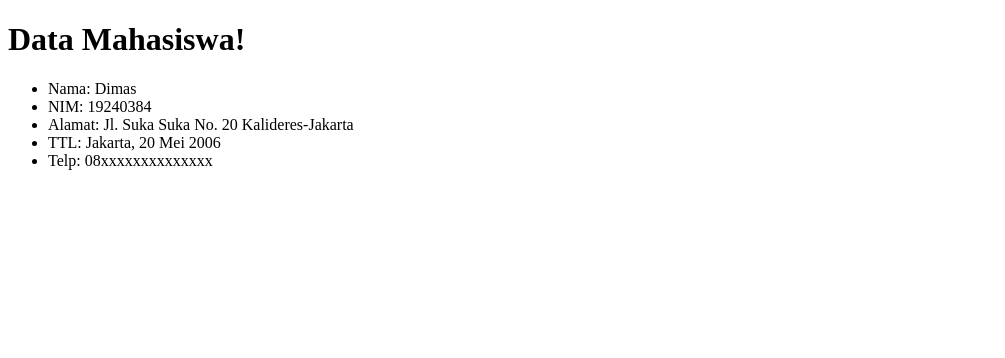
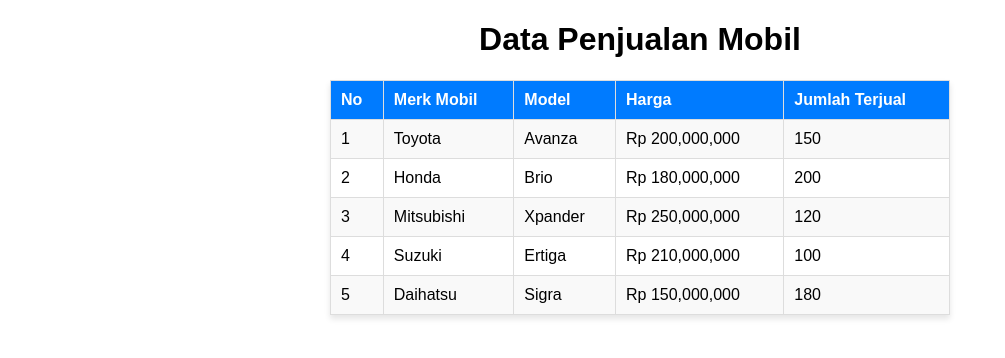
Before and after one commit to DimasVSuper/web-programming-1-semester2, a PHP site: page / in a window 1280 px wide. Shown: the top 358 px of the page, without its empty margins (0-1005 px from the left). Run offline with PHP 8.4, Linux system fonts and the light colour scheme.

Commit message:
Pembelajaran

```diff
--- a/webpro_03/index.php
+++ b/webpro_03/index.php
@@ -8,15 +8,109 @@
     <meta charset="UTF-8">
     <meta name="viewport" content="width=device-width, initial-scale=1.0">
     <title>Tugas 02</title>
+    <style>
+        body {
+            font-family: Arial, sans-serif;
+            margin: 20px;
+        }
+        h1 {
+            text-align: center;
+        }
+        table {
+            width: 50%;
+            margin: 20px auto;
+            border-collapse: collapse;
+            box-shadow: 0 4px 6px rgba(0, 0, 0, 0.1);
+        }
+        th, td {
+            border: 1px solid #ddd;
+            padding: 10px;
+            text-align: left;
+        }
+        th {
+            background-color: #007bff;
+            color: white;
+        }
+        tr:nth-child(even) {
+            background-color: #f9f9f9;
+        }
+        tr:hover {
+            background-color: #f1f1f1;
+        }
+    </style>
 </head>
 <body>
-    <h1>Data Mahasiswa!</h1>
-    <ul>
-        <li>Nama: <?php echo $datadimas['name']; ?></li>
-        <li>NIM: <?php echo $datadimas['NIM']; ?></li>
-        <li>Alamat: <?php echo $datadimas['Alamat']; ?></li>
-        <li>TTL: <?php echo $datadimas['TTL']; ?></li>
-        <li>Telp: <?php echo $datadimas['Telp']; ?></li>
-    </ul>
+    <!-- <h1>Data Mahasiswa</h1>
+    <table>
+        <tr>
+            <th>Field</th>
+            <th>Data</th>
+        </tr>
+        <tr>
+            <td>Nama</td>
+            <td><?php echo $datadimas['name']; ?></td>
+        </tr>
+        <tr>
+            <td>NIM</td>
+            <td><?php echo $datadimas['NIM']; ?></td>
+        </tr>
+        <tr>
+            <td>Alamat</td>
+            <td><?php echo $datadimas['Alamat']; ?></td>
+        </tr>
+        <tr>
+            <td>TTL</td>
+            <td><?php echo $datadimas['TTL']; ?></td>
+        </tr>
+        <tr>
+            <td>Telp</td>
+            <td><?php echo $datadimas['Telp']; ?></td>
+        </tr>
+    </table> -->
+    <h1>Data Penjualan Mobil</h1>
+    <table>
+        <tr>
+            <th>No</th>
+            <th>Merk Mobil</th>
+            <th>Model</th>
+            <th>Harga</th>
+            <th>Jumlah Terjual</th>
+        </tr>
+        <tr>
+            <td>1</td>
+            <td>Toyota</td>
+            <td>Avanza</td>
+            <td>Rp 200,000,000</td>
+            <td>150</td>
+        </tr>
+        <tr>
+            <td>2</td>
+            <td>Honda</td>
+            <td>Brio</td>
+            <td>Rp 180,000,000</td>
+            <td>200</td>
+        </tr>
+        <tr>
+            <td>3</td>
+            <td>Mitsubishi</td>
+            <td>Xpander</td>
+            <td>Rp 250,000,000</td>
+            <td>120</td>
+        </tr>
+        <tr>
+            <td>4</td>
+            <td>Suzuki</td>
+            <td>Ertiga</td>
+            <td>Rp 210,000,000</td>
+            <td>100</td>
+        </tr>
+        <tr>
+            <td>5</td>
+            <td>Daihatsu</td>
+            <td>Sigra</td>
+            <td>Rp 150,000,000</td>
+            <td>180</td>
+        </tr>
+    </table>
 </body>
 </html>
--- a/webpro_03/variable.php
+++ b/webpro_03/variable.php
@@ -5,5 +5,6 @@ $datadimas = [
     'NIM' => '19240384',
     'Alamat' => 'Jl. Suka Suka No. 20 Kalideres-Jakarta',
     'TTL' => 'Jakarta, 20 Mei 2006',
-    'Telp' => '08xxxxxxxxxxxxxx'
+    'Telp' => '08xxxxxxxxxxxxxx',
+    'Array' => ['TEST']
 ];
```
